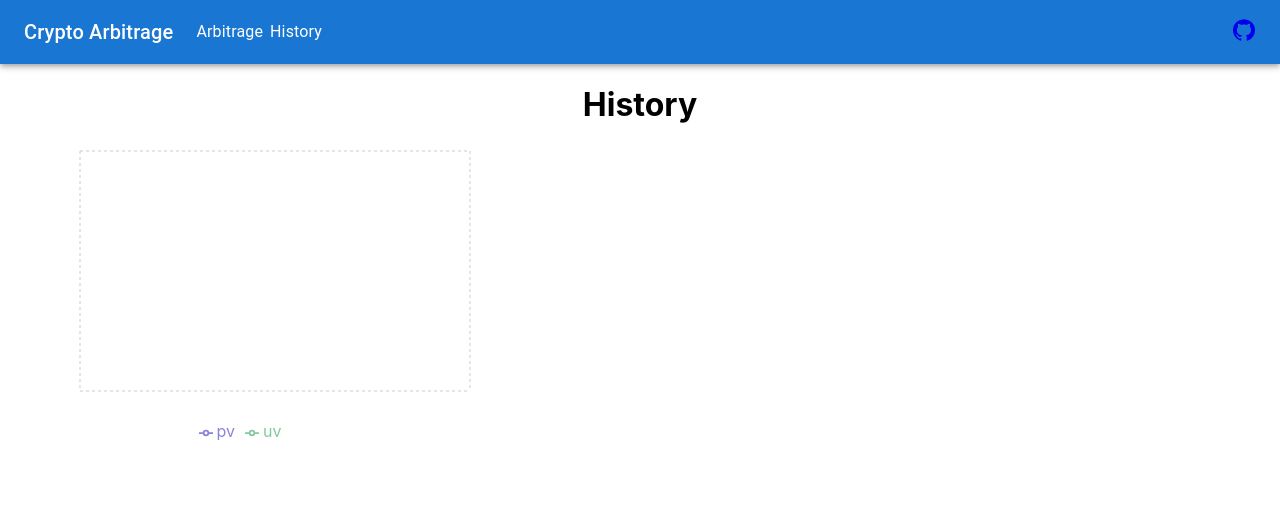
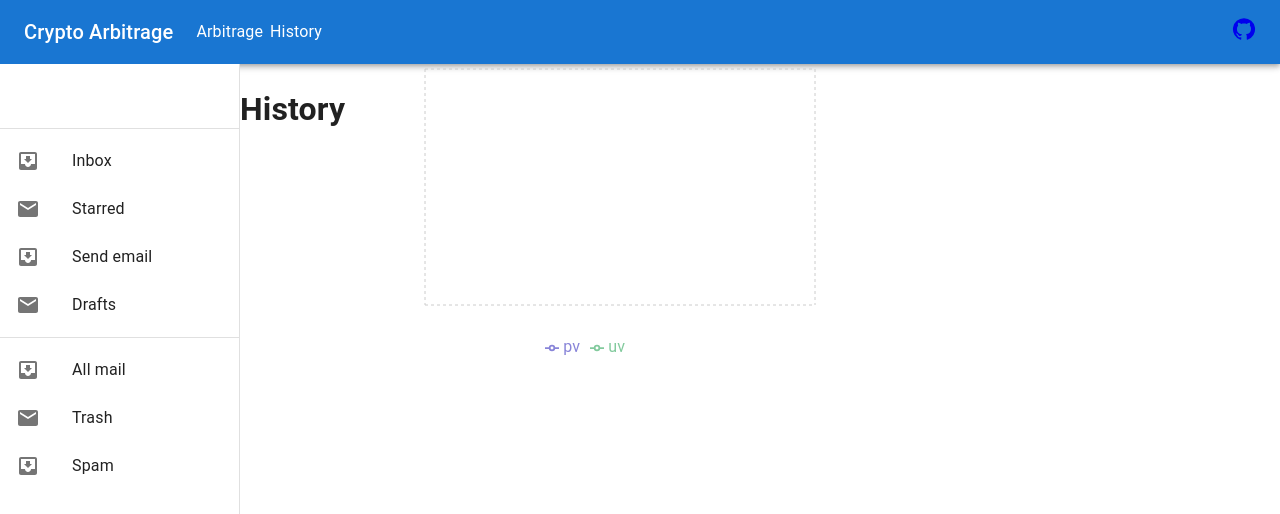
Before and after one commit to ldtcooper/crypto-arbitrage, a React (Create React App) app in the folder frontend/: page /history in a window 1280 px wide. Shown: the top 514 px of the page. Built offline with nearby package versions, Linux system fonts and the light colour scheme.

Commit message:
frontend Add skeleton menu component

```diff
--- a/frontend/src/App.css
+++ b/frontend/src/App.css
@@ -31,14 +31,7 @@
   left: -9999999px;
 }
 
-@keyframes App-logo-float {
-  0% {
-    transform: translateY(0);
-  }
-  50% {
-    transform: translateY(10px);
-  }
-  100% {
-    transform: translateY(0px);
-  }
+main {
+  display: flex;
+  justify-content: center;
 }
--- a/frontend/src/App.js
+++ b/frontend/src/App.js
@@ -1,5 +1,5 @@
 import React from 'react';
-import { Header, HistoryPage, ArbitragePage } from './components';
+import { Header, HistoryPage, ArbitragePage, Menu } from './components';
 import { BrowserRouter, Routes, Route } from 'react-router-dom';
 import './App.css';
 
@@ -8,11 +8,14 @@ function App() {
     <div className="App">
       <BrowserRouter>
         <Header />
-        <Routes>
-          <Route path="/" element={<ArbitragePage />} />
-          <Route path="/history" element={<HistoryPage />} />
-          <Route path="*" element={<ArbitragePage />} />
-        </Routes>
+        <div  style={{ display: 'flex' }}>
+          <Menu />
+          <Routes>
+            <Route path="/" element={<ArbitragePage />} />
+            <Route path="/history" element={<HistoryPage />} />
+            <Route path="*" element={<ArbitragePage />} />
+          </Routes>
+        </div>
       </BrowserRouter>
     </div>
   );
--- a/frontend/src/components/datatable.jsx
+++ b/frontend/src/components/datatable.jsx
@@ -26,7 +26,7 @@ function DataTable({ data = rows, currency = 'Bitcoin' }) {
     const headers = Object.keys(data[0]);
 
     return (
-        <TableContainer component={Paper}>
+        <TableContainer component={Paper} sx={{}}>
             <Typography variant="h4" component="h2">{currency}</Typography>
             <Table sx={{ minWidth: 650 }} aria-label="simple table">
                 <TableHead>
--- a/frontend/src/components/index.js
+++ b/frontend/src/components/index.js
@@ -3,3 +3,5 @@ export { default as LineGraph } from "./linegraph.jsx";
 export { default as ArbitragePage } from "./arbitrage.jsx";
 export { default as HistoryPage } from "./history.jsx";
 export { default as DataTable } from "./datatable.jsx";
+export { default as Menu } from "./menu.jsx";
+export { default as Dropdown } from "./dropdown.jsx";
--- /dev/null
+++ b/frontend/src/components/menu.jsx
@@ -0,0 +1,95 @@
+import * as React from 'react';
+import Box from '@mui/material/Box';
+import CssBaseline from '@mui/material/CssBaseline';
+import Divider from '@mui/material/Divider';
+import Drawer from '@mui/material/Drawer';
+import InboxIcon from '@mui/icons-material/MoveToInbox';
+import List from '@mui/material/List';
+import ListItem from '@mui/material/ListItem';
+import ListItemIcon from '@mui/material/ListItemIcon';
+import ListItemText from '@mui/material/ListItemText';
+import MailIcon from '@mui/icons-material/Mail';
+import Toolbar from '@mui/material/Toolbar';
+
+const drawerWidth = 240;
+
+function Menu(props) {
+    const { window } = props;
+    const [mobileOpen, setMobileOpen] = React.useState(false);
+
+    const handleDrawerToggle = () => {
+        setMobileOpen(!mobileOpen);
+    };
+
+    const drawer = (
+        <div>
+            <Toolbar />
+            <Divider />
+            <List>
+                {['Inbox', 'Starred', 'Send email', 'Drafts'].map((text, index) => (
+                    <ListItem button key={text}>
+                        <ListItemIcon>
+                            {index % 2 === 0 ? <InboxIcon /> : <MailIcon />}
+                        </ListItemIcon>
+                        <ListItemText primary={text} />
+                    </ListItem>
+                ))}
+            </List>
+            <Divider />
+            <List>
+                {['All mail', 'Trash', 'Spam'].map((text, index) => (
+                    <ListItem button key={text}>
+                        <ListItemIcon>
+                            {index % 2 === 0 ? <InboxIcon /> : <MailIcon />}
+                        </ListItemIcon>
+                        <ListItemText primary={text} />
+                    </ListItem>
+                ))}
+            </List>
+        </div>
+    );
+
+    const container = window !== undefined ? () => window().document.body : undefined;
+
+    return (
+        <Box sx={{ display: 'flex' }}>
+            <CssBaseline />
+            <Box
+                component="nav"
+                sx={{ width: { sm: drawerWidth }, flexShrink: { sm: 0 } }}
+                aria-label="mailbox folders"
+            >
+                {/* The implementation can be swapped with js to avoid SEO duplication of links. */}
+                <Drawer
+                    container={container}
+                    variant="temporary"
+                    open={mobileOpen}
+                    onClose={handleDrawerToggle}
+                    ModalProps={{
+                        keepMounted: true, // Better open performance on mobile.
+                    }}
+                    sx={{
+                        display: { xs: 'block', sm: 'none' },
+                        '& .MuiDrawer-paper': { boxSizing: 'border-box', width: drawerWidth },
+                    }}
+                    id='menu'
+                >
+                    {drawer}
+                </Drawer>
+                <Drawer
+                    variant="permanent"
+                    sx={{
+                        display: { xs: 'none', sm: 'block' },
+                        '& .MuiDrawer-paper': { boxSizing: 'border-box', width: drawerWidth },
+                    }}
+                    id='menu'
+                    open
+                >
+                    {drawer}
+                </Drawer>
+            </Box>
+        </Box>
+    );
+}
+
+export default Menu;
--- a/frontend/src/index.css
+++ b/frontend/src/index.css
@@ -11,3 +11,7 @@ code {
   font-family: source-code-pro, Menlo, Monaco, Consolas, 'Courier New',
     monospace;
 }
+
+#menu > div.MuiPaper-root {
+  top: unset;
+}
```
